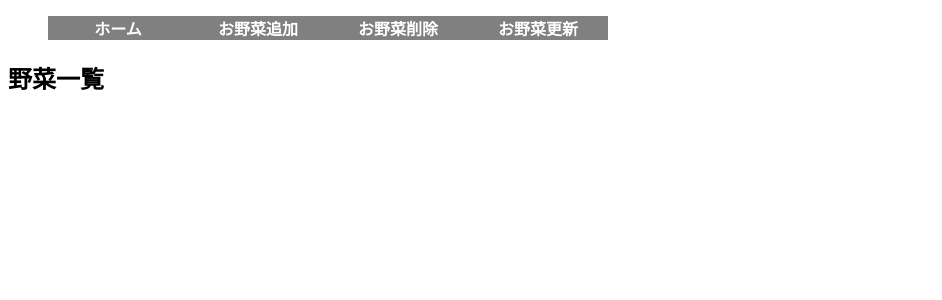
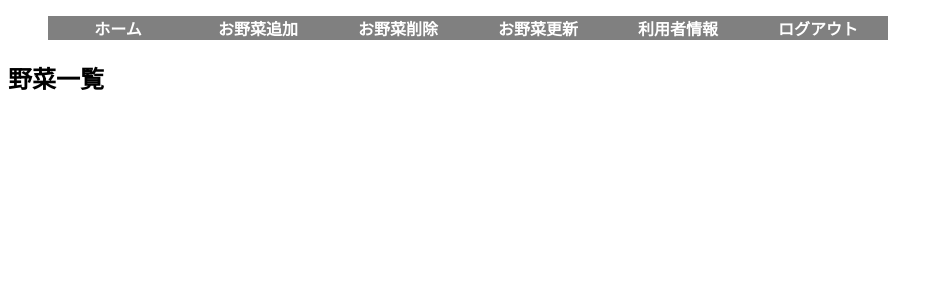
Before and after one commit to saike1119/WebPlayground, a PHP site: page /vegetable_home.php in a window 1280 px wide. Shown: the part 130-430 px from the top of the page, without its empty margins (0-942 px from the left). Run offline with PHP 8.4, Linux system fonts and the light colour scheme; data that the repository does not hold is empty.

Commit message:
ナビゲーション追加

```diff
--- a/vegetable_home.php
+++ b/vegetable_home.php
@@ -43,6 +43,12 @@ $mysqli->close();
     <li>
         <a href="http://192.168.33.10/vegetable_update.php">お野菜更新</a>
     </li>
+    <li>
+        <a href="#">利用者情報</a>
+    </li>
+    <li>
+        <a href="#">ログアウト</a>
+    </li>
 </ul>
 <h2>野菜一覧</h2>
 <?php foreach ($res as $value): ?>
```
